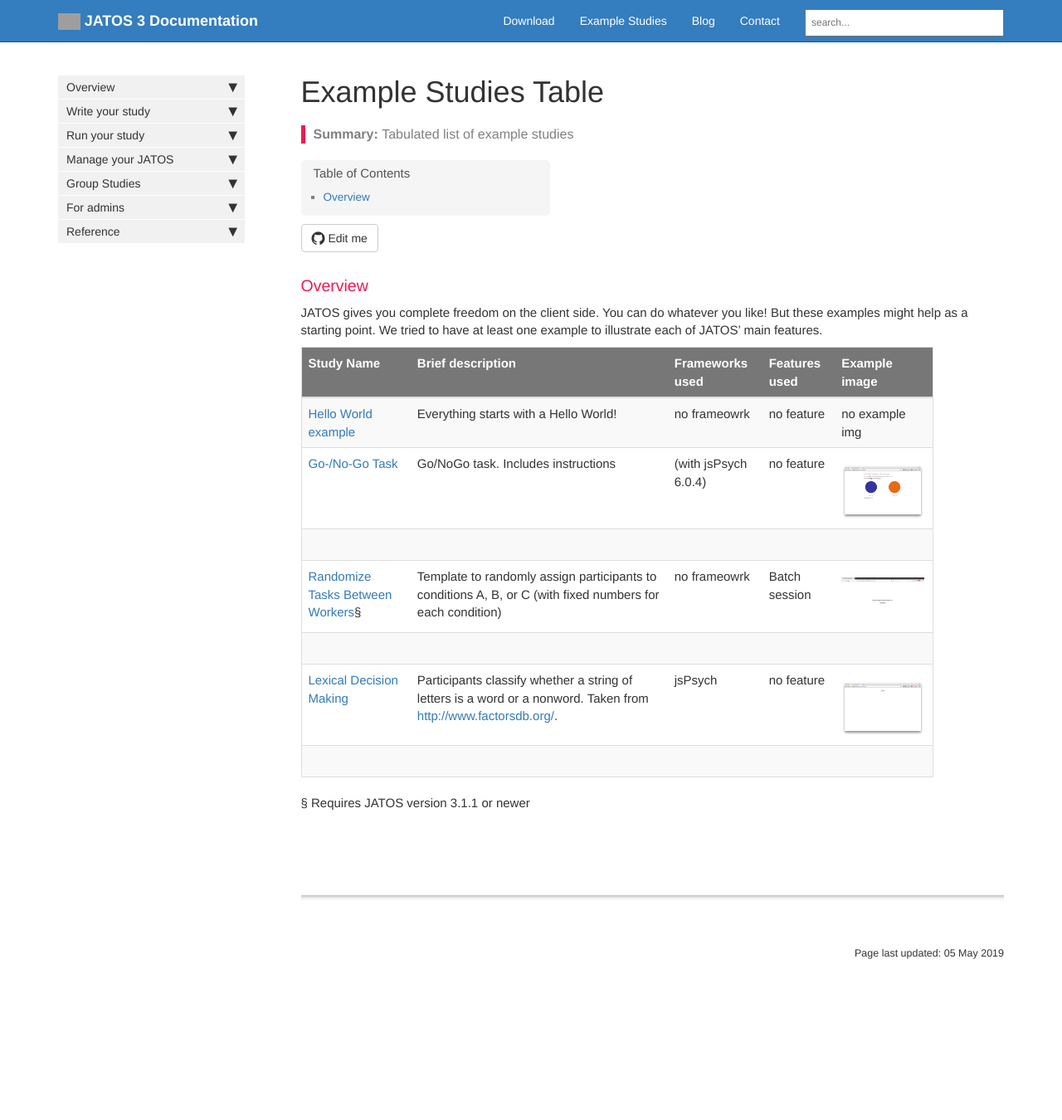
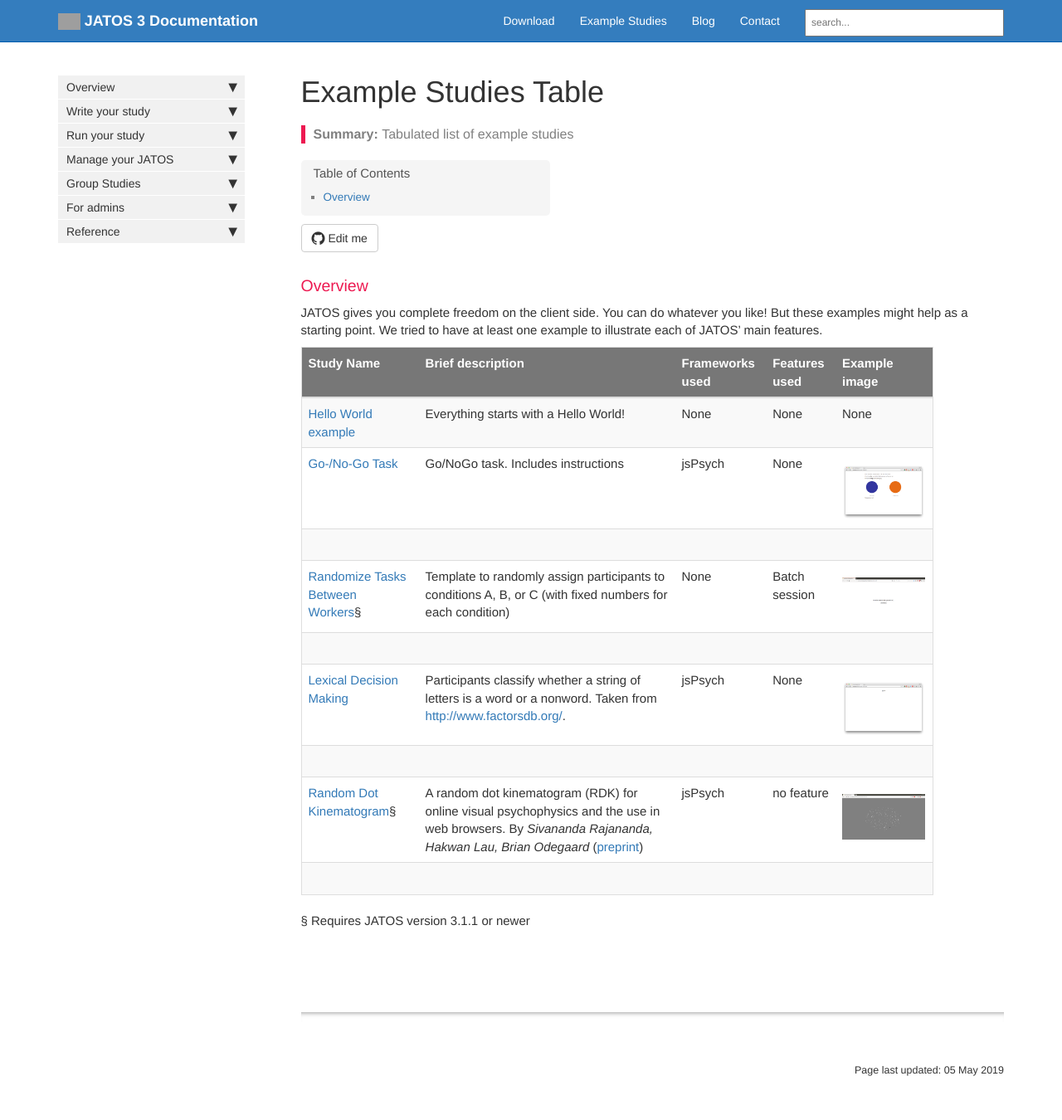
Before and after one commit to kristian-lange-tw/JATOS_docs_v3, a Jekyll site: the page built from pages/Example-Studies-Table.md, in a window 1280 px wide. Shown: the whole page at 83% size. Built offline with Jekyll 4.4.1, drawn with Linux system fonts in a browser that asks for light colours; nearby versions of some CDN libraries; comment, search, counter and statistics services are not loaded; before the commit the page ends 1209 px from its top, so only the background shows below that; grey boxes are pictures that could not be loaded.

Commit message:
Update Example-Studies-Table.md

```diff
--- a/pages/Example-Studies-Table.md
+++ b/pages/Example-Studies-Table.md
@@ -15,11 +15,11 @@
 
 | Study Name             | Brief description   | Frameworks used | Features used   | Example image  |
 |-------------------|-------------------|-------------------|-------------------|-------------------|
-| [Hello World example](https://github.com/JATOS/JATOS_examples/raw/master/examples/hello_world.zip) | Everything starts with a Hello World! | no frameowrk | no feature| no example img |
-| [Go-/No-Go Task](https://github.com/JATOS/JATOS_examples/raw/master/examples/go-nogo_task_(using_jspsych_6).zip) | Go/NoGo task. Includes instructions |  (with jsPsych 6.0.4) | no feature|  {% include image.html file="example-studies/Screenshot_gonogo.png" alt="Screenshot Go- / No-Go Task" max-width="100" %} |
-| [Randomize Tasks Between Workers](https://github.com/JATOS/JATOS_examples/raw/master/examples/randomize_tasks_between_workers.zip)§| Template to randomly assign participants to conditions A, B, or C (with fixed numbers for each condition) | no frameowrk | Batch session| {% include image.html file="example-studies/Screenshot_randomization_between_workers.png" alt="Screenshot Randomization between participants" max-width="100" %} |
-| [Lexical Decision Making](https://github.com/JATOS/JATOS_examples/raw/master/examples/lexical_decision_(using_jspsych).zip) | Participants classify whether a string of letters is a word or a nonword. Taken from [http://www.factorsdb.org/](http://www.factorsdb.org/). | jsPsych | no feature| {% include image.html file="example-studies/Screenshot_lexicalDecision_word.png" alt="Screenshot Lexical Decision" max-width="100" %} |
-
+| [Hello World example](https://github.com/JATOS/JATOS_examples/raw/master/examples/hello_world.zip) | Everything starts with a Hello World! | None | None | None |
+| [Go-/No-Go Task](https://github.com/JATOS/JATOS_examples/raw/master/examples/go-nogo_task_(using_jspsych_6).zip) | Go/NoGo task. Includes instructions | jsPsych | None |  {% include image.html file="example-studies/Screenshot_gonogo.png" alt="Screenshot Go- / No-Go Task" max-width="100" %} |
+| [Randomize Tasks Between Workers](https://github.com/JATOS/JATOS_examples/raw/master/examples/randomize_tasks_between_workers.zip)§| Template to randomly assign participants to conditions A, B, or C (with fixed numbers for each condition) | None | Batch session| {% include image.html file="example-studies/Screenshot_randomization_between_workers.png" alt="Screenshot Randomization between participants" max-width="100" %} |
+| [Lexical Decision Making](https://github.com/JATOS/JATOS_examples/raw/master/examples/lexical_decision_(using_jspsych).zip) | Participants classify whether a string of letters is a word or a nonword. Taken from [http://www.factorsdb.org/](http://www.factorsdb.org/). | jsPsych | None | {% include image.html file="example-studies/Screenshot_lexicalDecision_word.png" alt="Screenshot Lexical Decision" max-width="100" %} |
+| [Random Dot Kinematogram](https://github.com/JATOS/JATOS_examples/raw/master/examples/rdk.zip)§ | A random dot kinematogram (RDK) for online visual psychophysics and the use in web browsers. By _Sivananda Rajananda, Hakwan Lau, Brian Odegaard_ ([preprint](https://www.biorxiv.org/content/early/2017/09/21/192377)) | jsPsych | no feature| {% include image.html file="example-studies/Screenshot_rdk.png" alt="Screenshot RDK" max-width="100" %} |
 
 
 § Requires JATOS version 3.1.1 or newer
```
